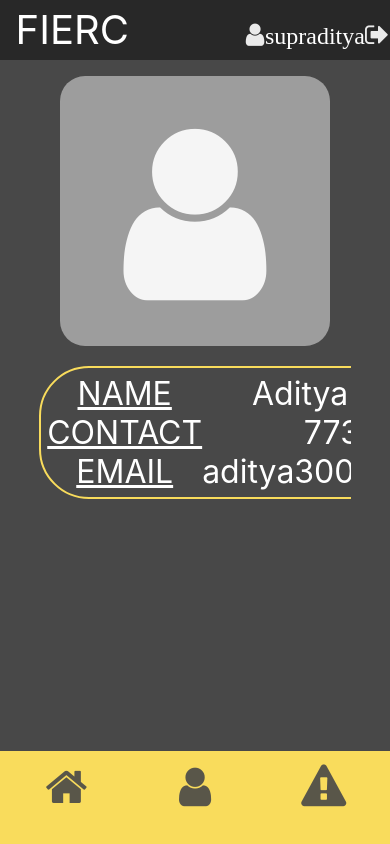
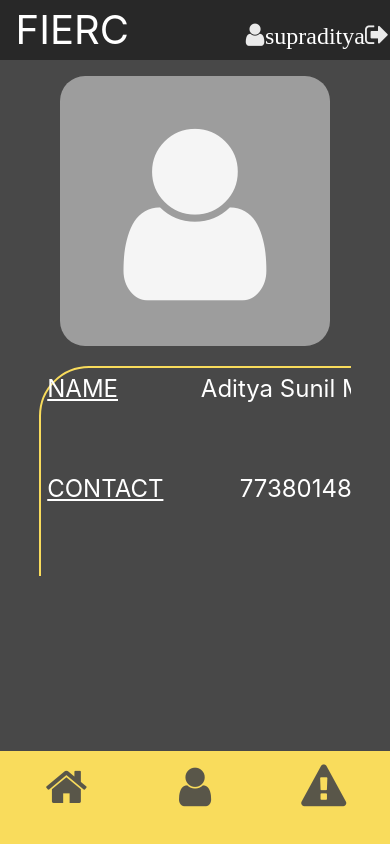
Before and after one commit to supraditya/Fierc, a React (Create React App) app: page /profile in a window 390 px wide. Built offline with nearby package versions, Linux system fonts and the light colour scheme.

Commit message:
Changes to profile

```diff
--- a/src/components/Profile.js
+++ b/src/components/Profile.js
@@ -17,29 +17,7 @@ const imgStyle={
 const spanStyle={
     fontSize: '200px'
 }
-const tableStyle={
-    display:'table',
-    width: '81%',
-    border:'solid 2px #F9DC5C',
-    margin: 'auto',
-    color:'white',
-    borderRadius:'50px',
-    padding:'2%'
-}
-const tableRowStyle={
-    display:'table-row'
-}
-const tableCellStyleField={
-    display:'table-cell',
-    width:'50%',
-    fontSize:'32px',
-    textDecoration:'underline'
-}
-const tableCellStyle={
-    display:'table-cell',
-    width:'50%',
-    fontSize:'32px',
-}
+
 class Profile extends Component{
    render()
    {
@@ -49,18 +27,18 @@ class Profile extends Component{
             <p style={imgStyle}><span style={spanStyle}><i class="fa fa-user" aria-hidden="true"></i></span></p>
             </div>
             <br></br>
-            <div style={tableStyle}>
-            <div style={tableRowStyle}>
-                <div style={tableCellStyleField}>NAME</div>
-                <div style={tableCellStyle}>Aditya Sunil Menon</div>
+            <div className={styles.tableStyle}>
+            <div className={styles.tableRowStyle}>
+                <div className={styles.tableCellStyleField}>NAME</div>
+                <div className={styles.tableCellStyle}>Aditya Sunil Menon</div>
             </div>
-            <div style={tableRowStyle}>
-                <div style={tableCellStyleField}>CONTACT</div>
-                <div style={tableCellStyle}>7738014883</div>
+            <div className={styles.tableRowStyle}>
+                <div className={styles.tableCellStyleField}>CONTACT</div>
+                <div className={styles.tableCellStyle}>7738014883</div>
             </div>
-            <div style={tableRowStyle}>
-                <div style={tableCellStyleField}>EMAIL</div>
-                <div style={tableCellStyle}>aditya300100@gmail.com</div>
+            <div className={styles.tableRowStyle}>
+                <div className={styles.tableCellStyleField}>EMAIL</div>
+                <div className={styles.tableCellStyle}>aditya300100@gmail.com</div>
             </div>
             </div>
         </div>
--- a/src/stylesheets/Profile.module.css
+++ b/src/stylesheets/Profile.module.css
@@ -6,3 +6,62 @@
     height: 500px;
     margin:auto;
 }
+.tableStyle
+{
+    display:table;
+    width: 81%;
+    border: solid 2px #F9DC5C;
+    margin: auto;
+    color:white;
+    border-radius:50px;
+    padding:2%;
+    height: 60%;
+}
+.tableRowStyle
+{
+    display: table-row;
+}
+.tableCellStyleField
+{
+    display:'table-cell';
+    width: 50%;
+    font-size:32px;
+    text-decoration:underline;
+}
+.tableCellStyle
+{
+    display:table-cell;
+    width:50%;
+    font-size:32px;
+}
+@media only screen and (max-width: 950px)
+{
+    .tableCellStyle
+    {
+        font-size: 26px;
+    }
+    .tableCellStyleField
+    {
+        font-size: 26px;
+    }
+
+}
+@media only screen and (max-width: 820px)
+{
+    .tableCellStyle
+    {
+        font-size: 24px;
+    }
+    .tableCellStyleField
+    {
+        font-size: 24px;
+    }
+}
+@media only screen and (max-width: 540px)
+{
+    .tableStyle
+    {
+        width: 60%;
+    }
+
+}
```
